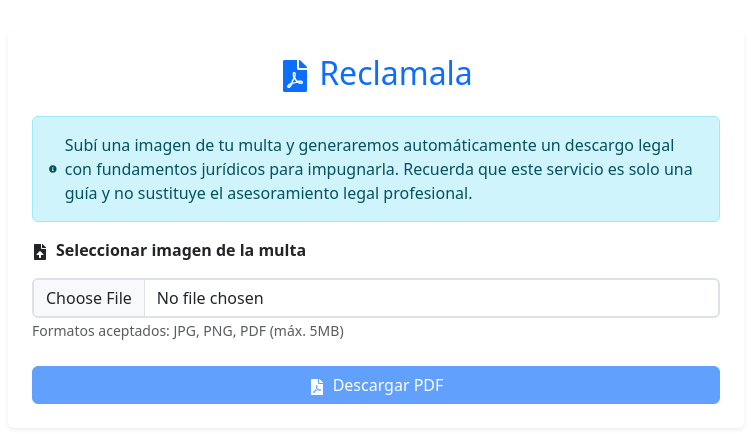
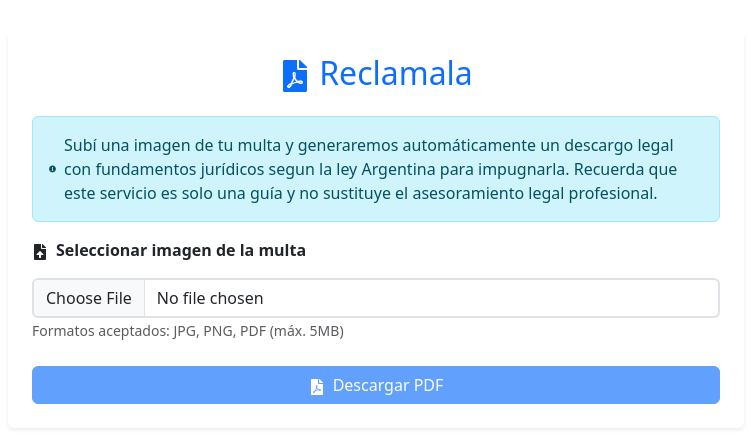
Before and after one commit to MartinaAsad/reclamala-deploy, a React (Vite) app in the folder frontend-reclamala/: page / in a window 1280 px wide. Shown: the part 159-602 px from the top of the page, without its empty margins (194-945 px from the left). Built offline with nearby package versions, Linux system fonts and the light colour scheme.

Commit message:
HOTFIX(App.jsx): Cambie la URL de la API

```diff
--- a/frontend-reclamala/src/App.jsx
+++ b/frontend-reclamala/src/App.jsx
@@ -42,7 +42,7 @@ function App() {
       setError('');
       setProgreso(30);
 
-      const res = await axios.post('http://localhost:3001/api/descargo', formData, {
+      const res = await axios.post('https://reclamala.vercel.app/api/descargo', formData, {
         onUploadProgress: (progressEvent) => {
           const percentCompleted = Math.round(
             (progressEvent.loaded * 100) / progressEvent.total
@@ -73,7 +73,7 @@ function App() {
     setProgreso(30);
 
     try {
-      const res = await axios.post('http://localhost:3001/api/descargo', formData, {
+      const res = await axios.post('https://reclamala.vercel.app/api/descargo', formData, {
         responseType: 'blob',
         onUploadProgress: (progressEvent) => {
           const percentCompleted = Math.round(
@@ -117,7 +117,7 @@ function App() {
                 <FaInfoCircle className="me-2" size={20} />
                 <div>
                   Subí una imagen de tu multa y generaremos automáticamente un descargo legal
-                  con fundamentos jurídicos para impugnarla. Recuerda que este servicio es
+                  con fundamentos jurídicos segun la ley Argentina para impugnarla. Recuerda que este servicio es
                   solo una guía y no sustituye el asesoramiento legal profesional.
                 </div>
               </Alert>
```
